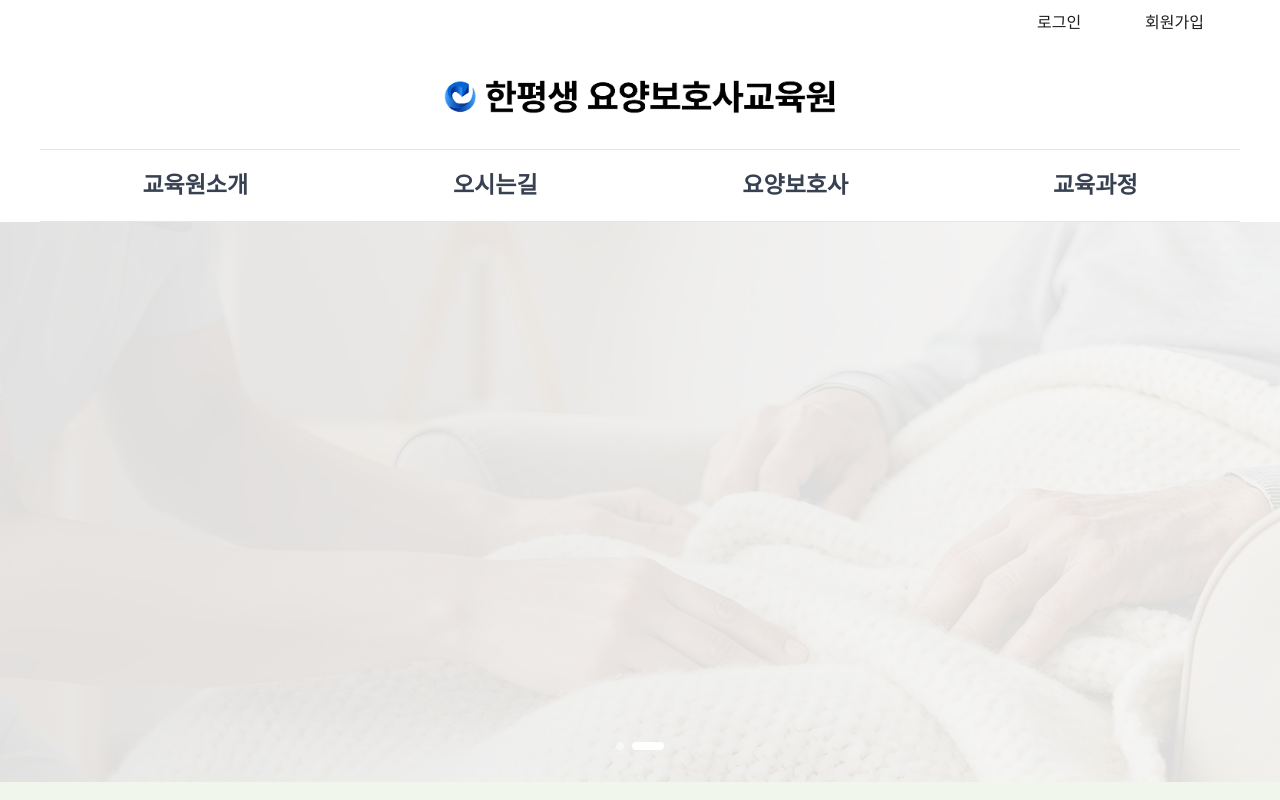
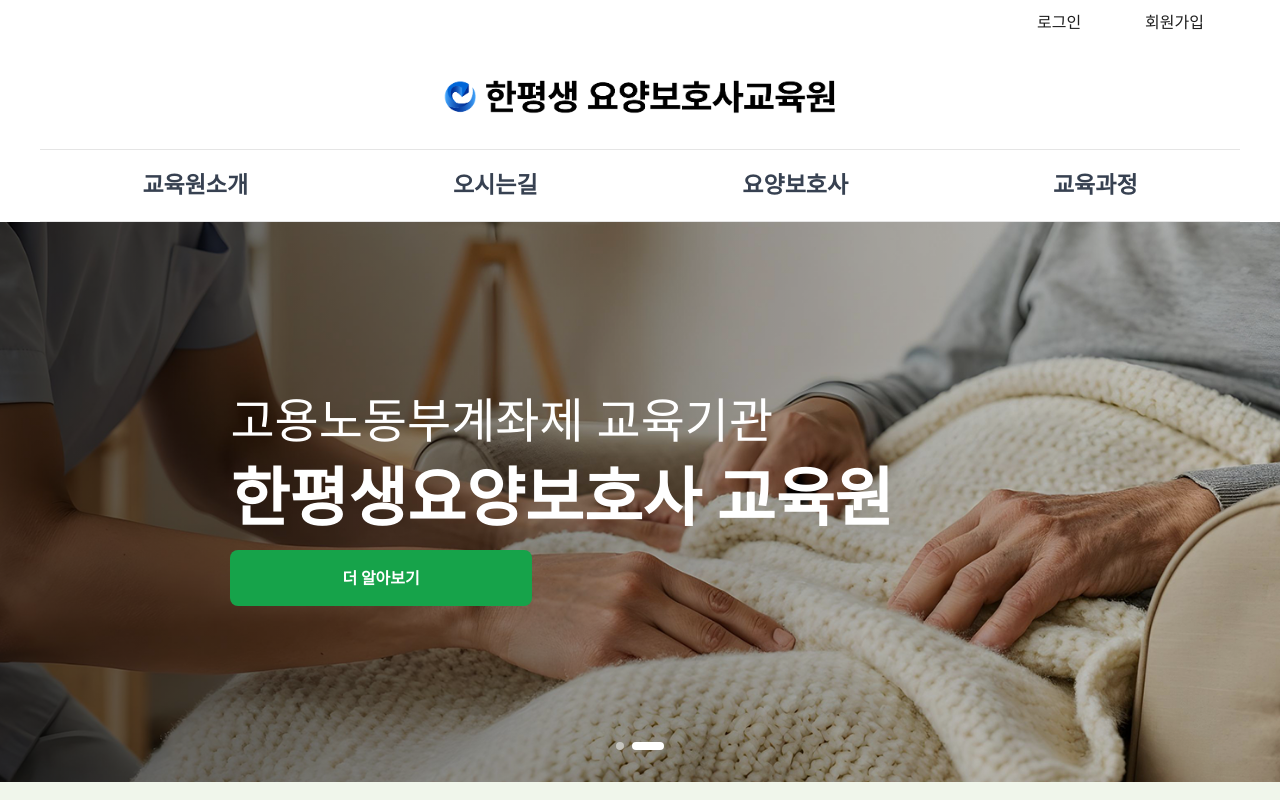
Before and after one commit to bp4sp4/caving_demo, a Next.js app: page / in a window 1280 px wide. Shown: the top 800 px of the page. Built offline with nearby package versions, Linux system fonts and the light colour scheme; a web font is replaced by a local one.

Commit message:
update banner slide

```diff
--- a/app/components/NursingHomeWebsite.module.css
+++ b/app/components/NursingHomeWebsite.module.css
@@ -9,12 +9,17 @@
   height: 70vh;
   width: 100%;
   overflow: hidden;
+}
 
+.heroSwiper {
+  width: 100%;
+  height: 100%;
 }
 
 .heroSlide {
-  position: absolute;
-  inset: 0;
+  position: relative;
+  width: 100%;
+  height: 100%;
 }
 
 .heroBackground {
@@ -73,28 +78,33 @@
   display: block;
 }
 
-.heroIndicators {
-  position: absolute;
-  bottom: 2rem;
-  left: 50%;
-  transform: translateX(-50%);
+/* Swiper Pagination Custom Styles */
+.heroSwiper :global(.swiper-pagination) {
+  bottom: 2rem !important;
+  left: 50% !important;
+  transform: translateX(-50%) !important;
+  width: auto !important;
+  z-index: 10;
   display: flex;
   gap: 0.5rem;
-  z-index: 10;
+  justify-content: center;
+  align-items: center;
 }
 
-.indicator {
+.heroSwiper :global(.swiper-pagination-bullet) {
   height: 8px;
   border-radius: 9999px;
   border: none;
-  background-color: rgba(255, 255, 255, 0.5);
+  background-color: rgba(255, 255, 255, 0.5) !important;
   cursor: pointer;
   transition: all 0.3s;
   width: 8px;
+  margin: 0 !important;
+  opacity: 1 !important;
 }
 
-.indicatorActive {
-  background-color: #ffffff;
+.heroSwiper :global(.swiper-pagination-bullet-active) {
+  background-color: #ffffff !important;
   width: 32px;
 }
 
--- a/app/components/NursingHomeWebsite.tsx
+++ b/app/components/NursingHomeWebsite.tsx
@@ -1,7 +1,10 @@
 "use client";
 
 import React, { useState, useEffect } from "react";
-import { motion, AnimatePresence } from "framer-motion";
+import { Swiper, SwiperSlide } from "swiper/react";
+import { Autoplay, Pagination } from "swiper/modules";
+import "swiper/css";
+import "swiper/css/pagination";
 import {
   ArrowLeft,
   ArrowRight,
@@ -177,50 +180,44 @@ const NursingHomeWebsite = ({
   const finalContactInfo = contactInfo ?? config.contactInfo;
   const [currentSlide, setCurrentSlide] = useState(0);
 
-  useEffect(() => {
-    const timer = setInterval(() => {
-      setCurrentSlide((prev) => (prev + 1) % finalHeroSlides.length);
-    }, 5000);
-    return () => clearInterval(timer);
-  }, [finalHeroSlides.length]);
-
   return (
     <div className={styles.container}>
       {/* Hero Section with Slideshow */}
       <section className={styles.heroSection}>
-        <AnimatePresence mode="wait">
-          {finalHeroSlides.map(
-            (slide, index) =>
-              index === currentSlide && (
-                <motion.div
-                  key={slide.id}
-                  initial={{ opacity: 0, scale: 1.1 }}
-                  animate={{ opacity: 1, scale: 1 }}
-                  exit={{ opacity: 0, scale: 0.95 }}
-                  transition={{ duration: 1 }}
-                  className={styles.heroSlide}
+        <Swiper
+          modules={[Autoplay, Pagination]}
+          spaceBetween={0}
+          slidesPerView={1}
+          autoplay={{
+            delay: 5000,
+            disableOnInteraction: false,
+          }}
+          pagination={{
+            clickable: true,
+          }}
+          onSlideChange={(swiper) => setCurrentSlide(swiper.activeIndex)}
+          className={styles.heroSwiper}
+          allowTouchMove={true}
         >
+          {finalHeroSlides.map((slide) => (
+            <SwiperSlide key={slide.id}>
+              <div className={styles.heroSlide}>
                 <div
                   className={styles.heroBackground}
                   style={{ backgroundImage: `url(${slide.image})` }}
                 />
                 <div className={styles.heroOverlay} />
                 <div className={styles.heroContent}>
-                    <motion.div
-                      initial={{ y: 30, opacity: 0 }}
-                      animate={{ y: 0, opacity: 1 }}
-                      transition={{ delay: 0.3, duration: 0.8 }}
-                      className={styles.heroTextContainer}
-                    >
+                  <div className={styles.heroTextContainer}>
                     <h1 className={styles.heroTitle}>{slide.title}</h1>
                     <p className={styles.heroSubtitle}>{slide.subtitle}</p>
                     <button className={styles.heroButton}> 더 알아보기 </button>
-                    </motion.div>
                   </div>
-                </motion.div>
-              )
-          )}
-        </AnimatePresence>
+                </div>
+              </div>
+            </SwiperSlide>
+          ))}
+        </Swiper>
         {/* Slide Indicators */}
         <div className={styles.heroIndicators}>
           {finalHeroSlides.map((_, index) => (
```
Lines whose indentation alone changed are shown as unchanged.
